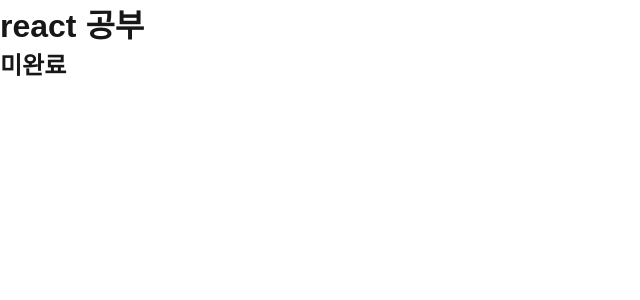
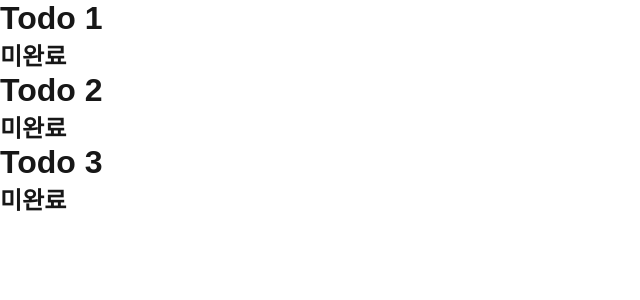
Before and after one commit to Lavegaa/vue-to-react, a Next.js app: page /todo in a window 1280 px wide. Shown: the top 300 px of the page, without its empty margins (0-640 px from the left). Built offline with nearby package versions, Linux system fonts and the light colour scheme.

Commit message:
add todo list

```diff
--- a/app/todo/page.tsx
+++ b/app/todo/page.tsx
@@ -1,5 +1,29 @@
+"use client";
+
 import TodoItem from "@/components/TodoItem";
+import { ITodo } from "@/components/TodoItem/TodoItem";
+import { useState } from "react";
 
 export default function Page() {
-  return <TodoItem />;
+  const [todos, setTodos] = useState<ITodo[]>([
+    { id: 1, title: "Todo 1", isDone: false },
+    { id: 2, title: "Todo 2", isDone: false },
+    { id: 3, title: "Todo 3", isDone: false },
+  ]);
+
+  const handleClick = (id: number) => {
+    setTodos(
+      todos.map((todo) =>
+        todo.id === id ? { ...todo, isDone: !todo.isDone } : todo
+      )
+    );
+  };
+
+  return (
+    <div>
+      {todos.map((todo) => (
+        <TodoItem key={todo.id} todo={todo} handleClick={handleClick} />
+      ))}
+    </div>
+  );
 }
--- a/components/TodoItem/TodoItem.tsx
+++ b/components/TodoItem/TodoItem.tsx
@@ -1,22 +1,21 @@
 "use client";
 
-import { useState } from "react";
+interface ITodoItem {
+  todo: ITodo;
+  handleClick: (id: number) => void;
+}
 
-const TodoItem = () => {
-  const [todo, setTodo] = useState({
-    id: 0,
-    title: "react 공부",
-    done: false,
-  });
+export interface ITodo {
+  id: number;
+  title: string;
+  isDone: boolean;
+}
 
-  const handleClick = () => {
-    setTodo({ ...todo, done: !todo.done });
-  };
-
+const TodoItem = ({ todo, handleClick }: ITodoItem) => {
   return (
     <div>
-      <h1 onClick={handleClick}>{todo.title}</h1>
-      <h2>{todo.done ? "완료" : "미완료"}</h2>
+      <h1 onClick={() => handleClick(todo.id)}>{todo.title}</h1>
+      <h2>{todo.isDone ? "완료" : "미완료"}</h2>
     </div>
   );
 };
```
